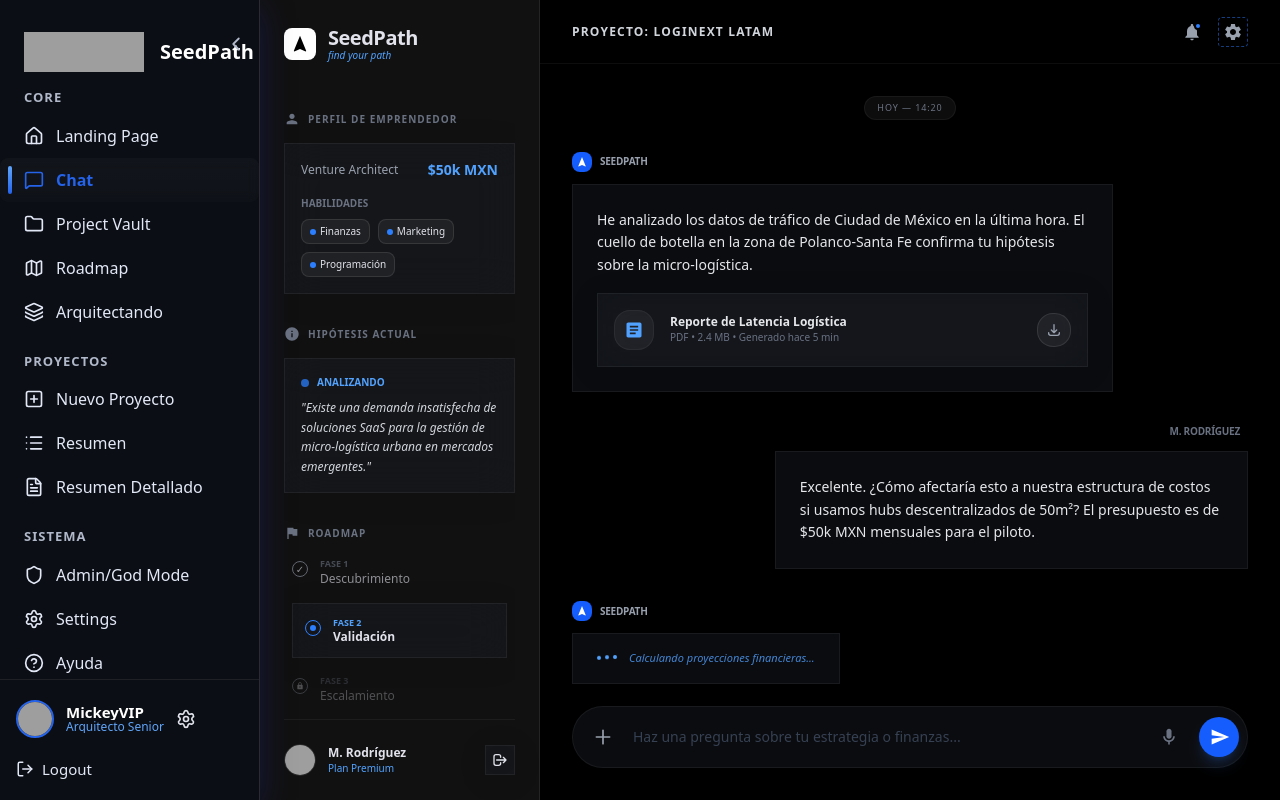
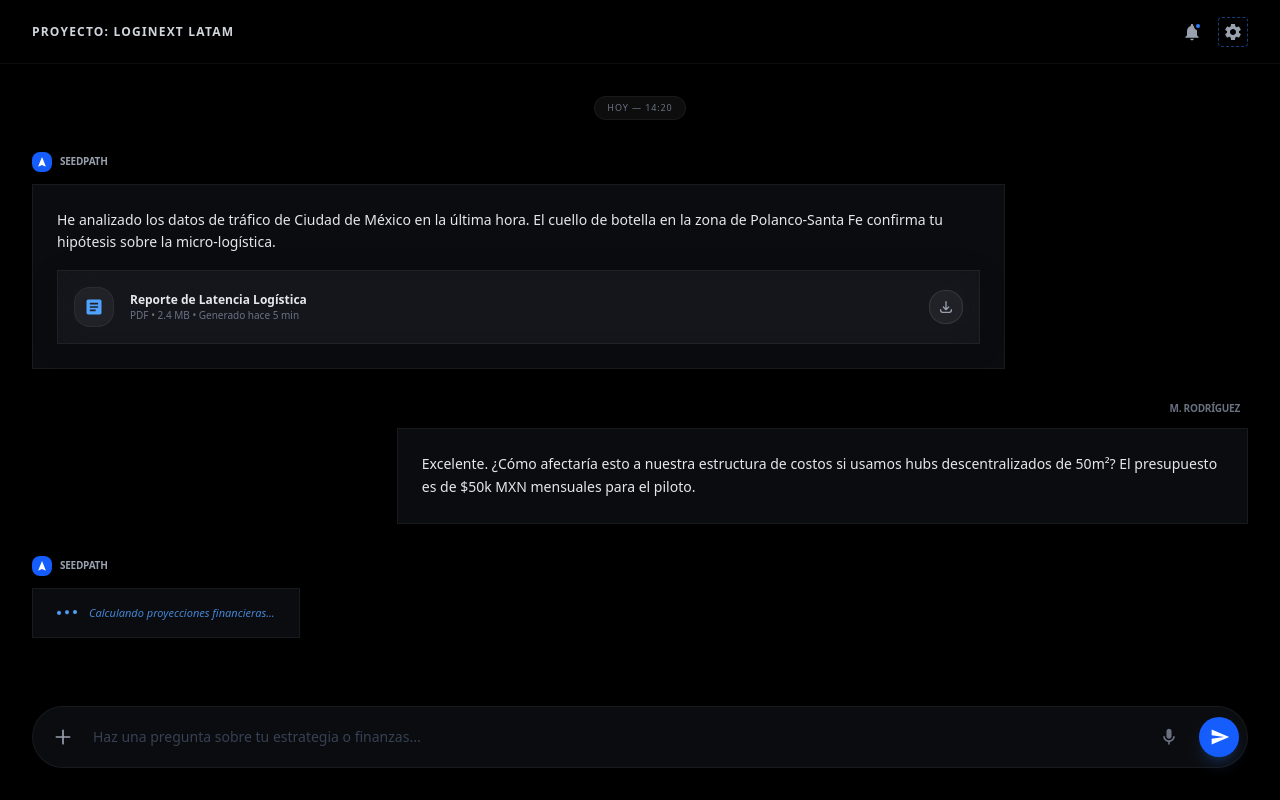
Before and after one commit to Mickey-VIP/seedpath-web, a Next.js app: page /dashboard in a window 1280 px wide. Built offline with nearby package versions, Linux system fonts and the light colour scheme; grey boxes are pictures that could not be loaded.

Commit message:
chore(sidebar): remove remaining sidebars from layout, dashboard, legal

```diff
--- a/src/app/dashboard/page.tsx
+++ b/src/app/dashboard/page.tsx
@@ -1,104 +1,6 @@
 export default function Page() {
   return (
     <div className="h-screen w-full flex overflow-hidden">
-      {/* Sidebar */}
-      <aside className="w-[280px] h-screen flex flex-col p-6 sidebar-border bg-[#111111]" data-purpose="sidebar">
-        <div className="flex-1 overflow-y-auto">
-        {/* Logo */}
-        <div className="flex items-center gap-3 mb-12" data-purpose="logo">
-          <div className="w-8 h-8 bg-white rounded flex items-center justify-center">
-            <svg className="w-5 h-5 text-black" fill="currentColor" viewBox="0 0 24 24"><path d="M12 2L4.5 20.29l.71.71L12 18l6.79 3 .71-.71z" /></svg>
-          </div>
-          <div>
-            <h1 className="text-xl font-bold tracking-tight">SeedPath</h1>
-            <p className="text-[10px] italic text-blue-400 -mt-1">find your path</p>
-          </div>
-        </div>
-
-        {/* Perfil */}
-        <div className="mb-8">
-          <h2 className="text-[10px] font-bold text-gray-500 uppercase tracking-widest mb-4 flex items-center gap-2">
-            <svg className="w-4 h-4" fill="currentColor" viewBox="0 0 24 24"><path d="M12 12c2.21 0 4-1.79 4-4s-1.79-4-4-4-4 1.79-4 4 1.79 4 4 4zm0 2c-2.67 0-8 1.34-8 4v2h16v-2c0-2.66-5.33-4-8-4z" /></svg>
-            Perfil de Emprendedor
-          </h2>
-          <div className="glass-card p-4">
-            <div className="flex justify-between items-center mb-4">
-              <span className="text-xs text-gray-400">Venture Architect</span>
-              <span className="text-sm font-bold text-blue-400">$50k MXN</span>
-            </div>
-            <div className="text-[10px] text-gray-500 uppercase font-bold mb-2">Habilidades</div>
-            <div className="flex flex-wrap gap-2">
-              <span className="bg-white/5 px-2 py-1 rounded border border-white/10 flex items-center gap-1 text-[10px]"><span className="w-1.5 h-1.5 bg-blue-500 rounded-full" />Finanzas</span>
-              <span className="bg-white/5 px-2 py-1 rounded border border-white/10 flex items-center gap-1 text-[10px]"><span className="w-1.5 h-1.5 bg-blue-500 rounded-full" />Marketing</span>
-              <span className="bg-white/5 px-2 py-1 rounded border border-white/10 flex items-center gap-1 text-[10px]"><span className="w-1.5 h-1.5 bg-blue-500 rounded-full" />Programación</span>
-            </div>
-          </div>
-        </div>
-
-        {/* Hipótesis */}
-        <div className="mb-8">
-          <h2 className="text-[10px] font-bold text-gray-500 uppercase tracking-widest mb-4 flex items-center gap-2">
-            <svg className="w-4 h-4" fill="currentColor" viewBox="0 0 24 24"><path d="M12 2C6.48 2 2 6.48 2 12s4.48 10 10 10 10-4.48 10-10S17.52 2 12 2zm1 15h-2v-6h2v6zm0-8h-2V7h2v2z" /></svg>
-            Hipótesis Actual
-          </h2>
-          <div className="glass-card p-4">
-            <div className="flex items-center gap-2 mb-2">
-              <div className="w-2 h-2 bg-blue-500 rounded-full animate-pulse" />
-              <span className="text-[10px] text-blue-400 font-bold uppercase">Analizando</span>
-            </div>
-            <p className="text-xs italic text-gray-300 leading-relaxed">"Existe una demanda insatisfecha de soluciones SaaS para la gestión de micro-logística urbana en mercados emergentes."</p>
-          </div>
-        </div>
-
-        {/* Roadmap */}
-        <div className="mb-8 flex-grow">
-          <h2 className="text-[10px] font-bold text-gray-500 uppercase tracking-widest mb-4 flex items-center gap-2">
-            <svg className="w-4 h-4" fill="currentColor" viewBox="0 0 24 24"><path d="M14.4 6L14 4H5v17h2v-7h5.6l.4 2h7V6z" /></svg>
-            Roadmap
-          </h2>
-          <div className="space-y-4 px-2">
-            <div className="flex items-start gap-3 opacity-60">
-              <div className="mt-1 w-4 h-4 rounded-full border border-gray-400 flex items-center justify-center text-[10px]">✓</div>
-              <div>
-                <div className="text-[9px] uppercase font-bold text-gray-500">Fase 1</div>
-                <div className="text-xs">Descubrimiento</div>
-              </div>
-            </div>
-            <div className="glass-card p-3 flex items-start gap-3 border-blue-500/30">
-              <div className="mt-1 w-4 h-4 rounded-full border border-blue-500 flex items-center justify-center"><div className="w-1.5 h-1.5 bg-blue-500 rounded-full" /></div>
-              <div>
-                <div className="text-[9px] uppercase font-bold text-blue-400">Fase 2</div>
-                <div className="text-xs font-bold">Validación</div>
-              </div>
-            </div>
-            <div className="flex items-start gap-3 opacity-30">
-              <div className="mt-1 w-4 h-4 rounded-full border border-gray-400 flex items-center justify-center">
-                <svg className="w-2 h-2" fill="currentColor" viewBox="0 0 24 24"><path d="M18 8h-1V6c0-2.76-2.24-5-5-5S7 3.24 7 6v2H6c-1.1 0-2 .9-2 2v10c0 1.1.9 2 2 2h12c1.1 0 2-.9 2-2V10c0-1.1-.9-2-2-2zm-6 9c-1.1 0-2-.9-2-2s.9-2 2-2 2 .9 2 2-.9 2-2 2zm3.1-9H8.9V6c0-1.71 1.39-3.1 3.1-3.1 1.71 0 3.1 1.39 3.1 3.1v2z" /></svg>
-              </div>
-              <div>
-                <div className="text-[9px] uppercase font-bold text-gray-500">Fase 3</div>
-                <div className="text-xs">Escalamiento</div>
-              </div>
-            </div>
-          </div>
-        </div>
-
-        </div>
-
-        {/* Bottom Profile */}
-        <div className="pt-6 border-t border-white/5 flex items-center justify-between" data-purpose="user-footer">
-          <div className="flex items-center gap-3">
-            <img alt="M. Rodríguez" className="w-8 h-8 rounded-full border border-white/10" src="https://lh3.googleusercontent.com/aida-public/AB6AXuBAblIaSQ2pXC7RjDr1HjwC-xQGb7--O2q4h1FrW1HTQgrmjeMVriNNWuihQwEMsv16IEPKZ_d1-xqqRZI8dWb-sWbIyCHZ-4xG7bULB7lDsZCAgY4-LJ0kMdCsENChpewC_mTNsKu1Z3zAsWdFhZm41zkgpRVtMmSWhJVwK_kQkT4cYjNssn9x69iIMkv8CBmh04gVDgBOq63jWDRx8OkeAJQApTTElfw3IvulPv4OI-1BPOGNR_9H1I8Muu7lgyWF9uUQ8ZgZGssI" />
-            <div>
-              <div className="text-xs font-bold">M. Rodríguez</div>
-              <div className="text-[10px] text-blue-400">Plan Premium</div>
-            </div>
-          </div>
-          <button className="p-1.5 glass-card hover:bg-white/10">
-            <svg className="w-4 h-4" fill="none" stroke="currentColor" viewBox="0 0 24 24" strokeLinecap="round" strokeLinejoin="round" strokeWidth="2"><path d="M17 16l4-4m0 0l-4-4m4 4H7m6 4v1a3 3 0 01-3 3H6a3 3 0 01-3-3V7a3 3 0 013-3h4a3 3 0 013 3v1" /></svg>
-          </button>
-        </div>
-      </aside>
 
       {/* Main content */}
       <main className="flex-1 flex flex-col min-h-0 overflow-hidden bg-black w-full" data-purpose="main-chat">
--- a/src/app/layout.tsx
+++ b/src/app/layout.tsx
@@ -2,8 +2,7 @@
 import type { Metadata } from "next";
 import { Inter, Space_Grotesk } from "next/font/google";
 import "./globals.css";
-import Sidebar from "../components/Sidebar";
-import { SidebarProvider } from "../context/SidebarContext";
+// Sidebar removed globally per request
 
 const inter = Inter({
   variable: "--font-inter",
@@ -29,10 +28,6 @@ export default function RootLayout({
   children: React.ReactNode;
 }>) {
 
-  // Sidebar should not appear on landing (/) or /login
-  // Move pathname logic to Sidebar component
-  const showSidebar = true;
-
   return (
     <html lang="es" className="dark">
       <head>
@@ -42,28 +37,8 @@ export default function RootLayout({
           href="https://fonts.googleapis.com/css2?family=Material+Symbols+Outlined:opsz,wght,FILL,GRAD@20..48,100..700,0..1,-50..200"
         />
       </head>
-      <body
-        className={`${inter.variable} ${spaceGrotesk.variable} antialiased bg-[#10131a] text-[#e1e2eb]`}
-      >
-        {showSidebar ? (
-          <SidebarProvider>
-            <div className="h-screen flex">
-              <Sidebar />
-              <main
-                className="flex-1 min-h-0 h-screen"
-                style={{
-                  marginLeft: 'var(--sidebar-width, 260px)',
-                  width: '100%',
-                  transition: 'margin-left 0.25s cubic-bezier(0.4,0,0.2,1)'
-                }}
-              >
-                {children}
-              </main>
-            </div>
-          </SidebarProvider>
-        ) : (
-          children
-        )}
+      <body className={`${inter.variable} ${spaceGrotesk.variable} antialiased bg-[#10131a] text-[#e1e2eb]`}>
+        {children}
       </body>
     </html>
   );
--- a/src/app/legal/page.tsx
+++ b/src/app/legal/page.tsx
@@ -23,29 +23,8 @@ export default function Page() {
               Nuestros marcos legales están diseñados para proteger la integridad de los activos digitales y garantizar la transparencia en el procesamiento de datos arquitectónicos.
             </p>
           </header>
-          <div className="grid grid-cols-1 lg:grid-cols-12 gap-12">
-            {/* Table of Contents (Sticky) */}
-            <aside className="hidden lg:block lg:col-span-3">
-              <div className="sticky top-32 space-y-4">
-                <div className="text-xs font-bold tracking-widest text-primary uppercase mb-6">Documentación</div>
-                <nav className="flex flex-col gap-3">
-                  <a className="text-slate-200 hover:text-primary transition-colors py-2 flex items-center gap-3 group" href="#intelectual">
-                    <span className="w-1 h-1 bg-primary rounded-full opacity-0 group-hover:opacity-100 transition-opacity"></span>
-                    Propiedad Intelectual
-                  </a>
-                  <a className="text-slate-400 hover:text-primary transition-colors py-2 flex items-center gap-3 group" href="#ia-data">
-                    <span className="w-1 h-1 bg-primary rounded-full opacity-0 group-hover:opacity-100 transition-opacity"></span>
-                    Uso de Datos de IA
-                  </a>
-                  <a className="text-slate-400 hover:text-primary transition-colors py-2 flex items-center gap-3 group" href="#financiera">
-                    <span className="w-1 h-1 bg-primary rounded-full opacity-0 group-hover:opacity-100 transition-opacity"></span>
-                    Responsabilidad Financiera
-                  </a>
-                </nav>
-              </div>
-            </aside>
-            {/* Content Area */}
-            <div className="lg:col-span-9 space-y-12">
+          <div className="space-y-12">
+            <div className="space-y-12">
               {/* Section: Propiedad Intelectual */}
               <section className="glass-panel p-8 md:p-12 rounded-lg" id="intelectual">
                 <div className="flex items-center gap-4 mb-8">
```
